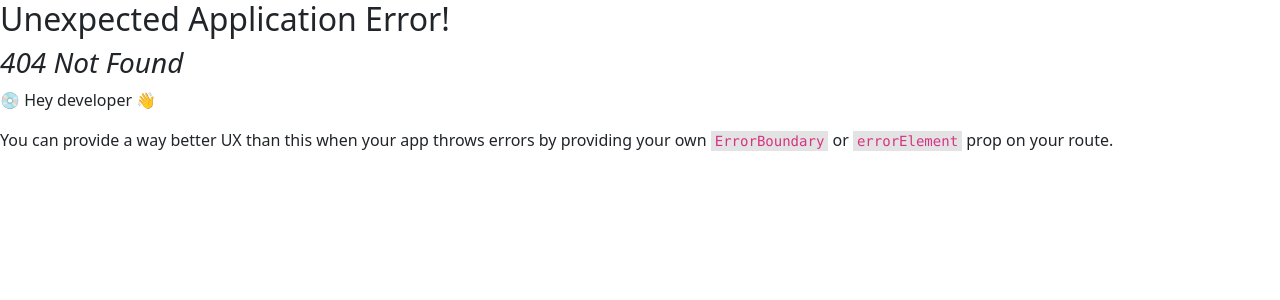
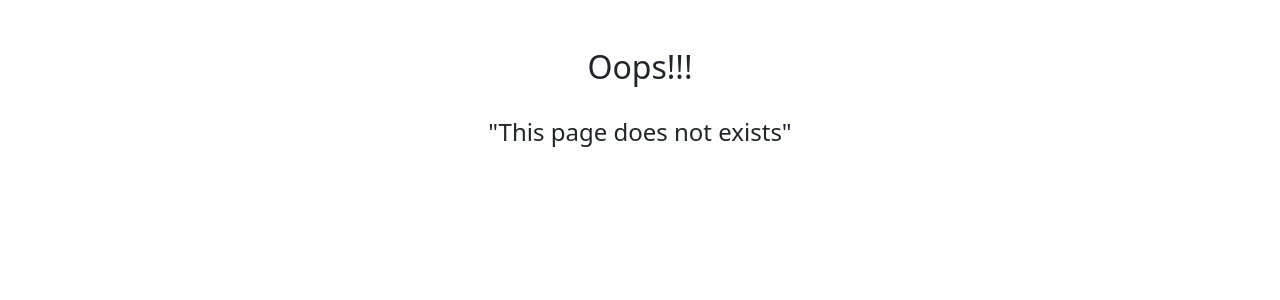
Before and after one commit to KiranGaneshKorada/Games-Store-Project, a React (Vite) app in the folder game-store/: page / in a window 1280 px wide. Before the commit this address had no page. Shown: the top 300 px of the page. Built offline with nearby package versions, Linux system fonts and the light colour scheme.

Commit message:
done with error page

```diff
--- /dev/null
+++ b/game-store/src/components/ErrorPageComponent.tsx
@@ -0,0 +1,12 @@
+
+function ErrorPage() {
+  return (
+    <div className="mx-5 my-5 text-center">
+      <h2>Oops!!!</h2>
+      <br />
+      <h4> "This page does not exists"</h4>
+    </div>
+  );
+}
+
+export default ErrorPage;
--- a/game-store/src/routes.tsx
+++ b/game-store/src/routes.tsx
@@ -2,16 +2,18 @@ import { createBrowserRouter } from "react-router-dom";
 import App from "./App";
 import MainComponent from "./components/MainComponent";
 import GameDetails from "./components/GameDetails";
+import ErrorPage from "./components/ErrorPageComponent";
 
 const router = createBrowserRouter([
   {
     path: "/games",
     element: <App />,
     children: [
-      { path: "", element: <MainComponent /> },
-      { path: ":id", element: <GameDetails /> },
+      { path: "", element: <MainComponent />},
+      { path: ":id", element: <GameDetails />}
     ],
   },
+  {path:'*',element:<ErrorPage/>}
 ]);
 
 export default router;
```
